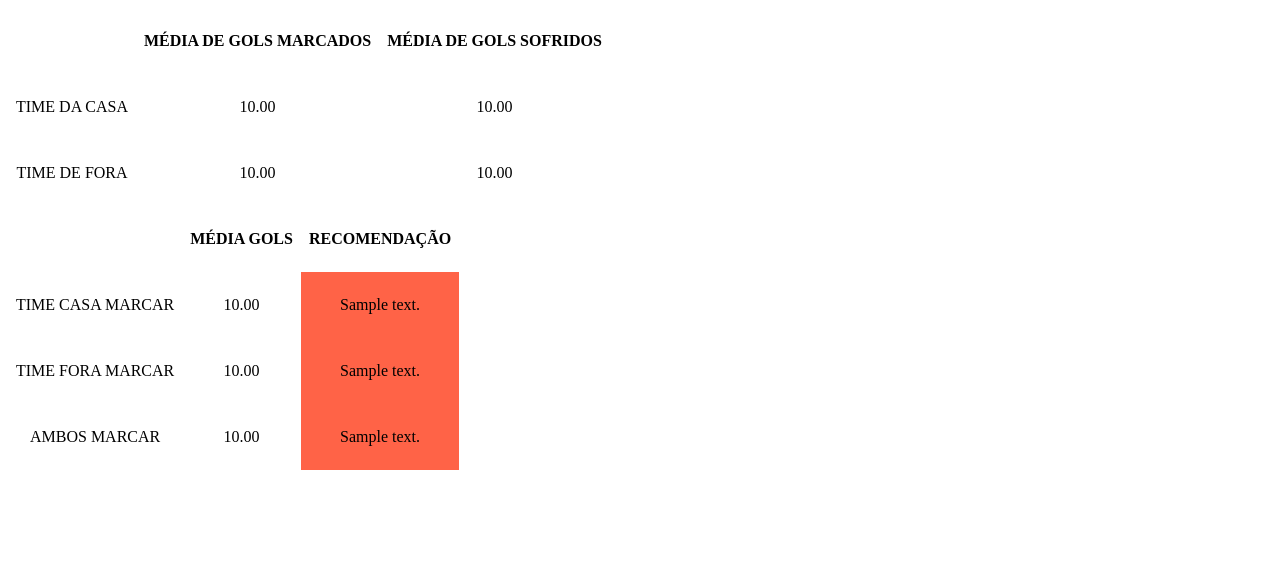
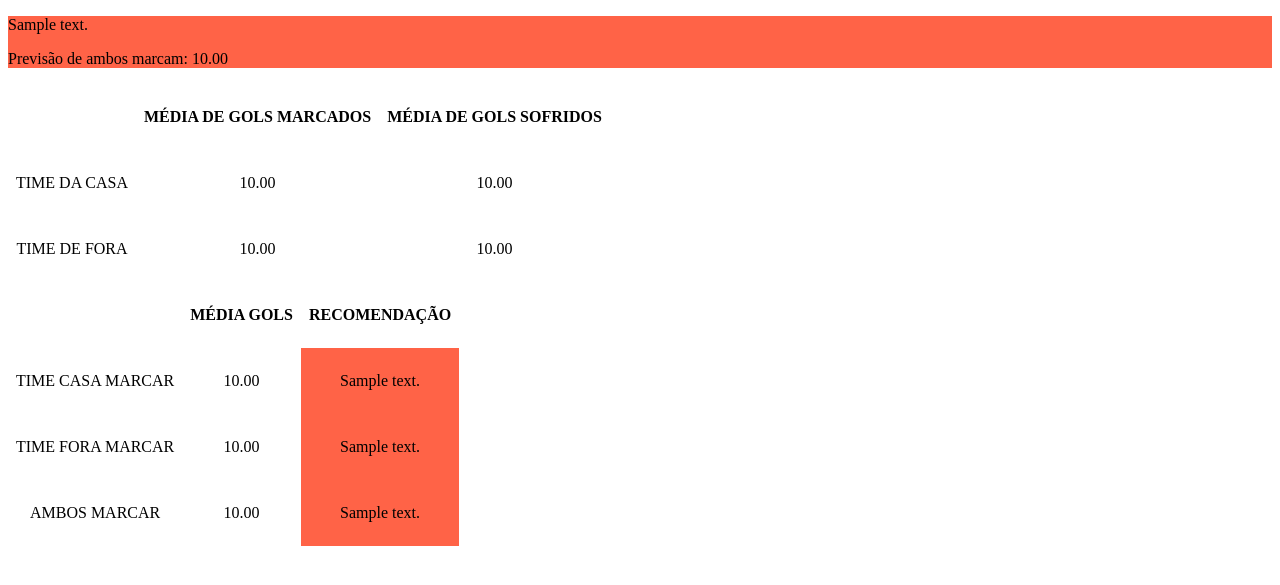
Before and after one commit to JoaoVitorPerin/GoodGain_back, a Django app: template templates/ambosmarcam.html in a window 1280 px wide. Shown: the top 585 px of the page. Run offline with Django 5.2, Linux system fonts and the light colour scheme; the template is opened without the code that fills it: most values are stand-ins (such as "Sample title", 1, 10 or a date in 2020).

Commit message:
ajuste no requirements.txt e htmls

```diff
--- a/requirements.txt
+++ b/requirements.txt
@@ -14,3 +14,4 @@ pycparser== 2.22
 PyJWT
 djangorestframework-simplejwt==5.3.1
 gunicorn
+pytz==2024.2
--- a/templates/ambosmarcam.html
+++ b/templates/ambosmarcam.html
@@ -28,7 +28,12 @@
     </style>
 </head>
 <body>
-    <div class="grid">
+    <div class="w-full mb-1 text-center">
+            <div class="{% if media_geral >= 1.45 %}recomendado{% else %}nao-investir{% endif %}" >
+            <p class="font-bold text-xl">{{ descricao_geral }}</p>
+            <p class="font-bold text-sm">Previsão de ambos marcam: {{ media_geral|floatformat:2 }}</p>
+    </div>
+    <div class="grid mt-2">
         <!-- Primeira Tabela -->
         <div class="col-12 md:col-6">
             <table class="w-full">
```
Also changed, not shown: templates/retorno2.5gols.html (+14 -9 lines).
